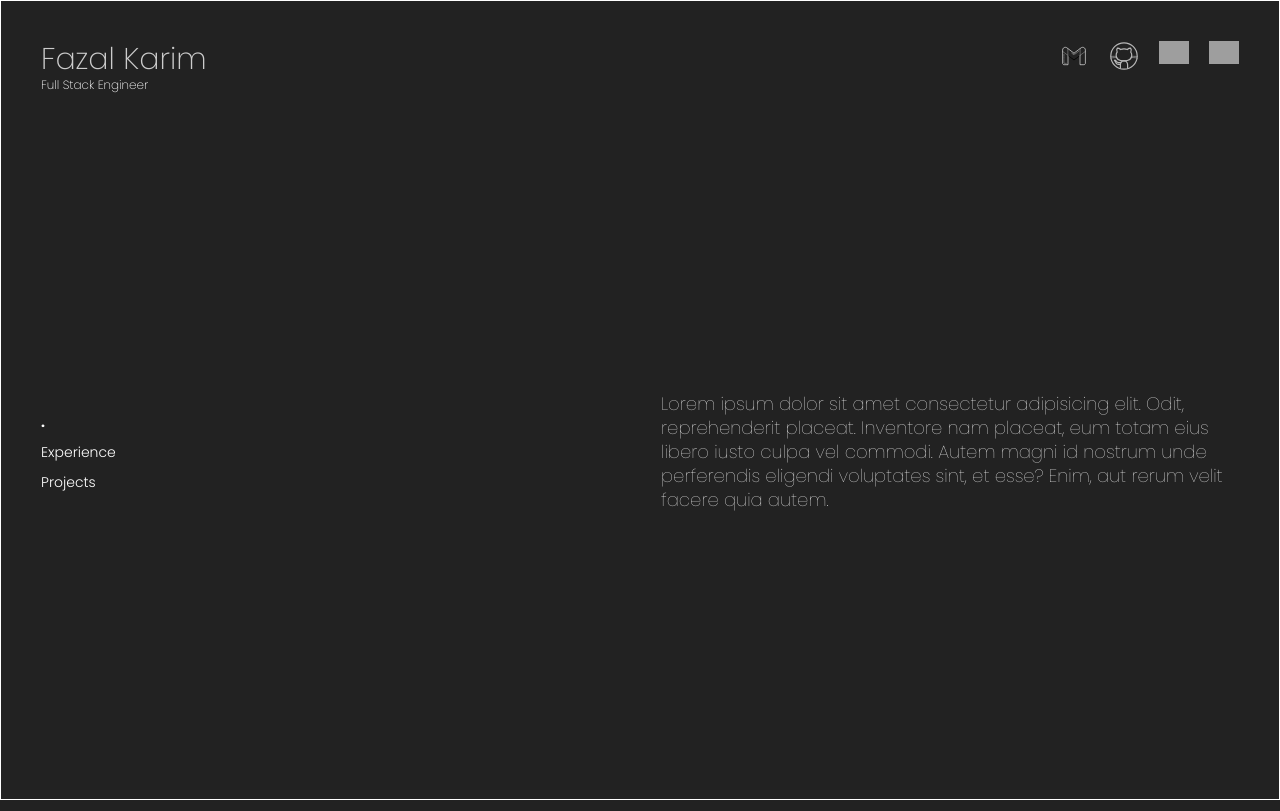
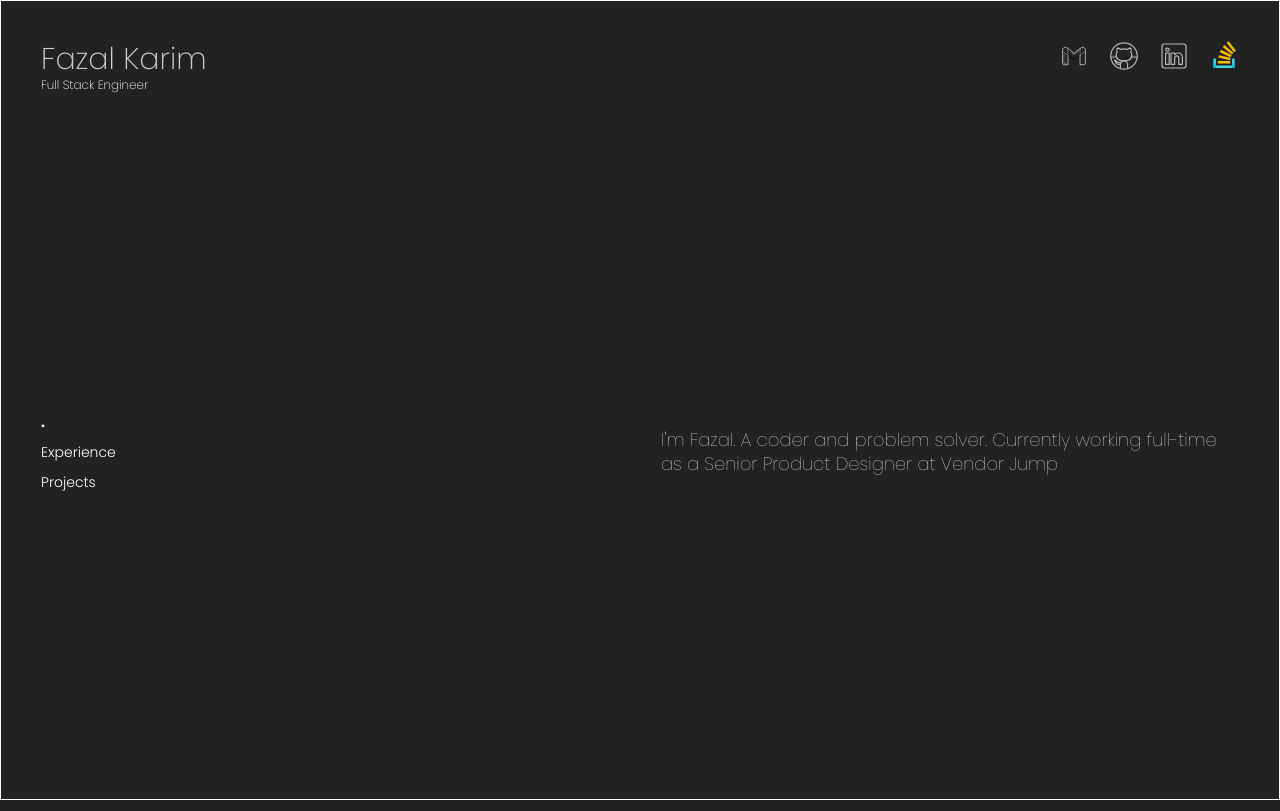
Before and after one commit to haider-94/fazalportfolio, a Next.js app: page / in a window 1280 px wide. Built offline with nearby package versions, Linux system fonts and the light colour scheme; grey boxes are pictures that could not be loaded.

Commit message:
added projects section and hydrated data

```diff
--- a/components/user/descriptions.js
+++ b/components/user/descriptions.js
@@ -1,8 +1,9 @@
 import Experience from "./experiencedata/experience";
+import Projects from "./projects/projects";
 
 const PersonalInfo = ({ data, about, experience, projects }) => {
   return (
-    <div className={`${experience ? 'h-1/2 overflow-y-scroll' : ''}`} >
+    <div className={`${experience || projects ? 'h-1/2 overflow-y-scroll' : ''}`} >
       {about && <p className="text-md font-thin leading-6 ml-[120px]">{data.about}</p>}
       {experience &&
         data.experience.map((exp) => (
@@ -10,6 +11,12 @@ const PersonalInfo = ({ data, about, experience, projects }) => {
             <Experience experience={exp} />
           </div>
         ))}
+      {projects &&
+        data.projects.map((pro) => (
+          <div key={pro.id} className="grid grid-cols-[1fr] items-start">
+            <Projects projects={pro} />
+          </div>
+        ))}
     </div>
   );
 };
--- /dev/null
+++ b/components/user/projects/projects.js
@@ -0,0 +1,15 @@
+const Projects = ({projects}) => {
+
+  return (
+    <>
+      <div className="last:mb-14">
+        <h2 className="text-md font-light mb-2">
+          {projects.projectName}
+        </h2>
+        <p className="text-md font-thin mb-4">{projects.description}</p>
+      </div>
+    </>
+  );
+};
+
+export default Projects;
--- a/src/constants/user.js
+++ b/src/constants/user.js
@@ -1,74 +1,111 @@
 export const user = {
-  about: `Lorem ipsum dolor sit amet consectetur adipisicing elit. Odit,
-    reprehenderit placeat. Inventore nam placeat, eum totam eius libero
-    iusto culpa vel commodi. Autem magni id nostrum unde perferendis
-    eligendi voluptates sint, et esse? Enim, aut rerum velit facere quia
-    autem.`,
+  about: `I'm Fazal. A coder and problem solver.
+
+  Currently working full-time as a Senior Product Designer at Vendor Jump
+  `,
 
   experience: [
     {
       id: 1,
-      duration: '2018 - Present',
+      duration: "2022 - Present",
       role: "Senior Lead Engineer",
-      company: "Devsinc",
-      jd: "Deliver high-quality, robust production code for a diverse array of projects for clients including Harvard Business School, Everytown for Gun Safety, Pratt Institute, Koala Health, Vanderbilt University, The 19th News, and more. Provide leadership within engineering department through close collaboration, knowledge shares, and mentorship.",
-      stacks: ["React", "React Native", "Ruby on Rols"],
+      company: "Independent Contractor",
+      jd: "Worked as a Full Stack Eng. on KLARO(a mobile app).The app was based on monitoring the atmospheric stats of a Humidor and user notification based on personal preferences. The app had shopify integrated modules and backend integrated in Ruby on Rails and NodeJs.",
+      stacks: [
+        "React Native",
+        " Redux",
+        "Ruby on Rails",
+        "Shopify",
+        "Push Notifications",
+        "BLE Integration",
+      ],
     },
     {
       id: 2,
-
-      duration: '2018 - Present',
+      duration: "Aug 2021 - Apr 2022",
       role: "Senior Lead Engineer",
-      company: "Devsinc",
-      jd: "Deliver high-quality, robust production code for a diverse array of projects for clients including Harvard Business School, Everytown for Gun Safety, Pratt Institute, Koala Health, Vanderbilt University, The 19th News, and more. Provide leadership within engineering department through close collaboration, knowledge shares, and mentorship.",
-      stacks: ["React", "React Native", "Ruby on Rols"],
+      company: "Nisum",
+      jd: "Delivered high-quality, robust production code for a diverse array of projects for clients including Harvard Business School, Everytown for Gun Safety, Pratt Institute, Koala Health, Vanderbilt University, The 19th News, and more. Provide leadership within engineering department through close collaboration, knowledge shares, and mentorship.",
+      stacks: ["JavaScript", "React", "React Native", "Typescript", "Node"],
     },
     {
       id: 3,
-
-      duration: '2018 - Present',
+      duration: "Jan 2019 - Aug 2021",
       role: "Senior Lead Engineer",
       company: "Devsinc",
-      jd: "Deliver high-quality, robust production code for a diverse array of projects for clients including Harvard Business School, Everytown for Gun Safety, Pratt Institute, Koala Health, Vanderbilt University, The 19th News, and more. Provide leadership within engineering department through close collaboration, knowledge shares, and mentorship.",
-      stacks: ["React", "React Native", "Ruby on Rols"],
+      jd: "Worked as a Full Stack Software Engineer, with expertise in Front End Development.",
+      stacks: ["ROR", "React", "React Native", "Angular 8", "PostgreSQL"],
     },
     {
       id: 4,
+      duration: "Mar 2018 - Dec 2018",
+      role: "Senior Lead Engineer",
+      company: "Codexia",
+      jd: "Worked as an Ionic Developer with a startup on following apps:- QuitFix: Anti Smoking app, keeping a track of non smoked days with some reward features.- Kodeec: A Property Selling app with Firebase configured APIs.- Cambuz: Social Media app with limited E-commerce and gaming modules and Angular6 based Admin Panel. I learnt the basics of hybrid mobile applications and manual mobile testing.",
+      stacks: ["Ionic", "Angular", "Firebase"],
+    },
+    {
+      id: 5,
+      duration: "Sep 2017 - Feb 2018",
+      role: "Senior Lead Engineer",
+      company: "Narsun Studios",
+      jd: `It was my first professional experience in the software industry. I was involved in:
+      - Making Web Based mobile apps for Xcite Interactive
+      - Maintaining the code quality and understanding the architecture
+      - Integrating app with Firebase APIs for data manipulation
+      - Knowing the concepts Git
+      - Creating UI by working closely with UI / UX designers
 
-      duration: '2018 - Present',
-      role: "Senior Lead Engineer",
-      company: "Devsinc",
-      jd: "Deliver high-quality, robust production code for a diverse array of projects for clients including Harvard Business School, Everytown for Gun Safety, Pratt Institute, Koala Health, Vanderbilt University, The 19th News, and more. Provide leadership within engineering department through close collaboration, knowledge shares, and mentorship.",
-      stacks: ["React", "React Native", "Ruby on Rols"],
+      I learnt the basic of Web Development, Git, UI development and Front End Programming.`,
+      stacks: ["Angular 6", "Firebase", "Node", "Electron"],
     },
   ],
   projects: [
     {
-      projectName: "Createy",
-      description: `Lorem ipsum dolor sit amet consectetur adipisicing elit. Odit,
-        reprehenderit placeat. Inventore nam placeat, eum totam eius libero
-        iusto culpa vel commodi. Autem magni id nostrum unde perferendis
-        eligendi voluptates sint, et esse? Enim, aut rerum velit facere quia
-        autem.`,
-      stacks: ["React", "React Native", "Ruby on Rols"],
+      id: 1,
+      projectName: "In-house-app",
+      description: `In-house application for inventory management spread across multiple online ecommerce platforms.`,
     },
     {
-      projectName: "Createy",
-      description: `Lorem ipsum dolor sit amet consectetur adipisicing elit. Odit,
-        reprehenderit placeat. Inventore nam placeat, eum totam eius libero
-        iusto culpa vel commodi. Autem magni id nostrum unde perferendis
-        eligendi voluptates sint, et esse? Enim, aut rerum velit facere quia
-        autem.`,
-      stacks: ["React", "React Native", "Ruby on Rols"],
+      id: 2,
+      projectName: "Vstora",
+      description: `One stop solution for creating and managing your online business with inventory management.`,
     },
     {
-      projectName: "Createy",
-      description: `Lorem ipsum dolor sit amet consectetur adipisicing elit. Odit,
-        reprehenderit placeat. Inventore nam placeat, eum totam eius libero
-        iusto culpa vel commodi. Autem magni id nostrum unde perferendis
-        eligendi voluptates sint, et esse? Enim, aut rerum velit facere quia
-        autem.`,
-      stacks: ["React", "React Native", "Ruby on Rols"],
+      id: 3,
+      projectName: "KLARO",
+      description: `A mobile app to monitor atmospheric stats of a humidor and broadcast notifications based on user personal preferences. It had integrations with shopify, apple store and couple of other third-party statistical apps.`,
+    },
+    {
+      id: 4,
+      projectName: "Prologis",
+      description: `A web app to manage your property, find warehouse solutions, contact support and more. It is an owner, operator, and developer of industrial real estate, focused on global markets across the Americas, Europe, and Asia.`,
+    },
+    {
+      id: 5,
+      projectName: "Run Buddy",
+      description: `A hybrid mobile application to manage workout scheduling for pets. App included features like authentication, scheduling, payment integrations, Google Places APIs integrations, chat module, camera and call integrations.`,
+    },
+    {
+      id: 6,
+      projectName: "Boon – Hiring and Referral Management System",
+      description: `A platform that provides organizations to put on Job vacancies for candidates to apply and refer others for the position. It had a web-based admin panel and for end users a web app along with hybrid mobile app was designed. Jobs had associated
+      bounties and a complete hiring process was automated.`,
+    },
+    {
+      id: 7,
+      projectName: "W9Manager – Taxation and W9 Management System",
+      description: `A corporate level web system designed to manage W9s and taxation related legal procedures. Application had service- based modules for different clients including vendors imports and management, TIN import and management, services for legal procedures.`,
+    },
+    {
+      id: 8,
+      projectName: "Charity and Donation System ",
+      description: `An app to manage cases for charity and monthly donations. Cases had validation stages and upon completion a donation plan was granted to the case. It had an admin panel for managerial tasks and different portals as per user role.`,
+    },
+    {
+      id: 9,
+      projectName: "Xcite -- Interactive Games",
+      description: `These were web-based apps, used to interact with animations designed on Unreal Engine. Animations were played on stadium jumbotrons, apps interacted using firebase and the game stats were saved using firestore.`,
     },
   ],
 };
```
Also changed, not shown: public/icons8-linkedin.svg (added), public/icons8-stack-overflow-48.svg (added).
